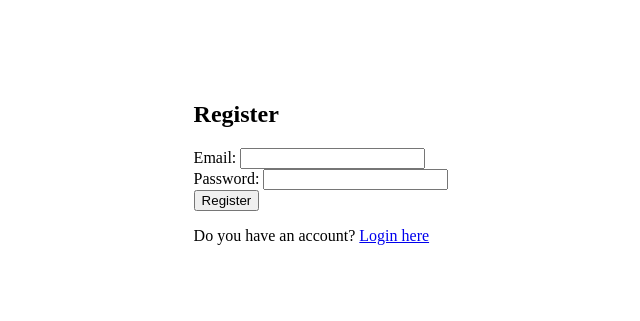
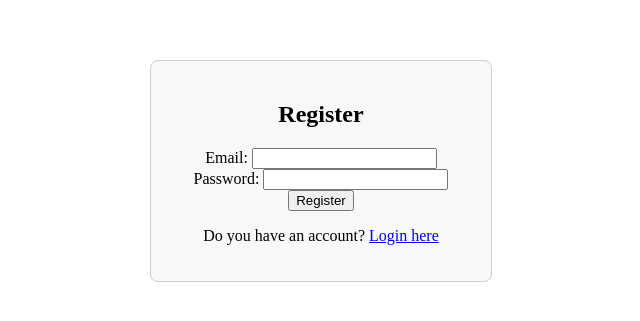
Before and after one commit to Dr-m-haddouch/Science, a website: page index.html in a window 1280 px wide. Shown: the part 229-550 px from the top of the page, without its empty margins (319-959 px from the left). Drawn offline with Linux system fonts and the light colour scheme.

Commit message:
index.html

```diff
--- a/index.html
+++ b/index.html
@@ -18,7 +18,7 @@
             margin: 0;
         }
 
-        #registrationContaine {
+        #registrationContainer {
             text-align: center;
             width: 300px;
             padding: 20px;
```
